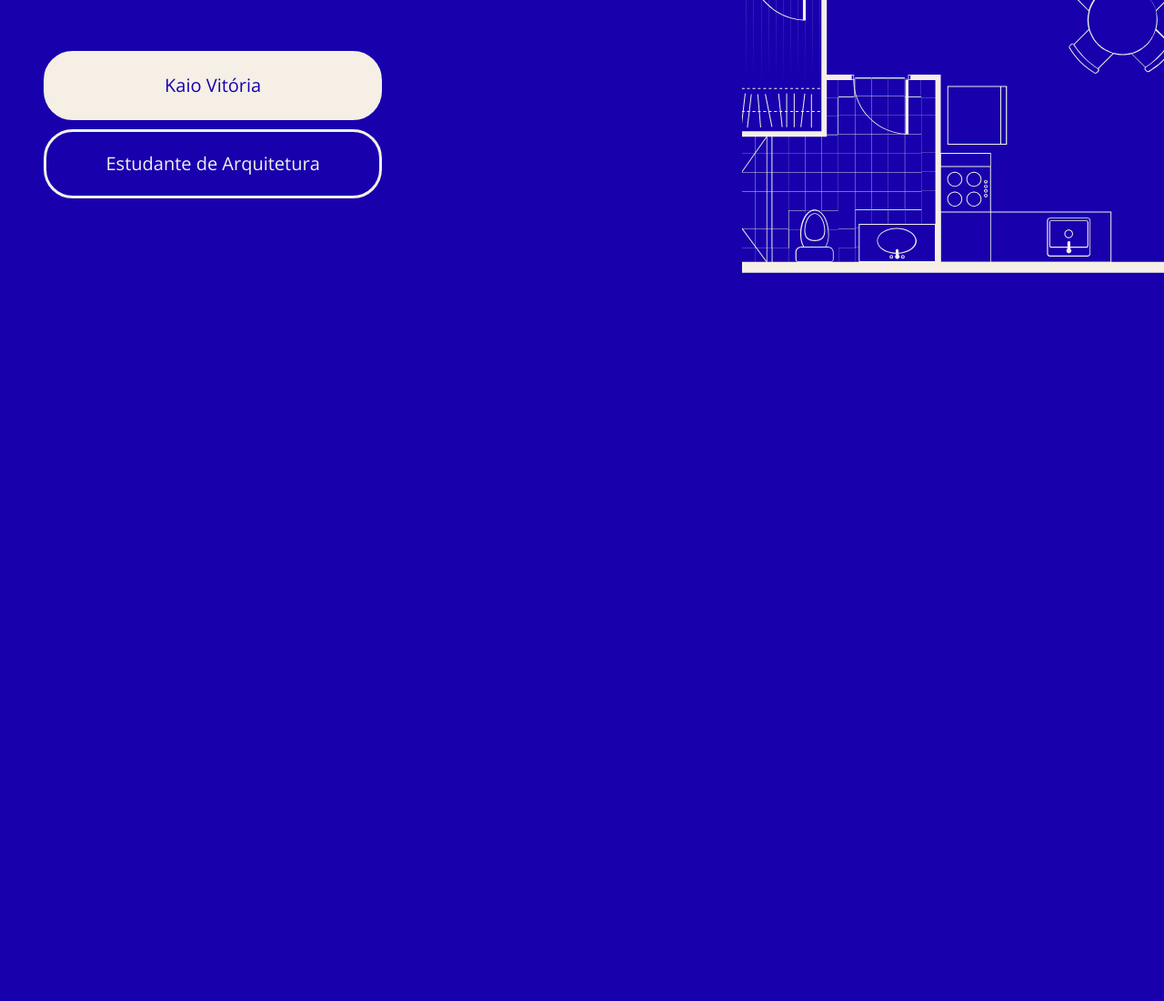
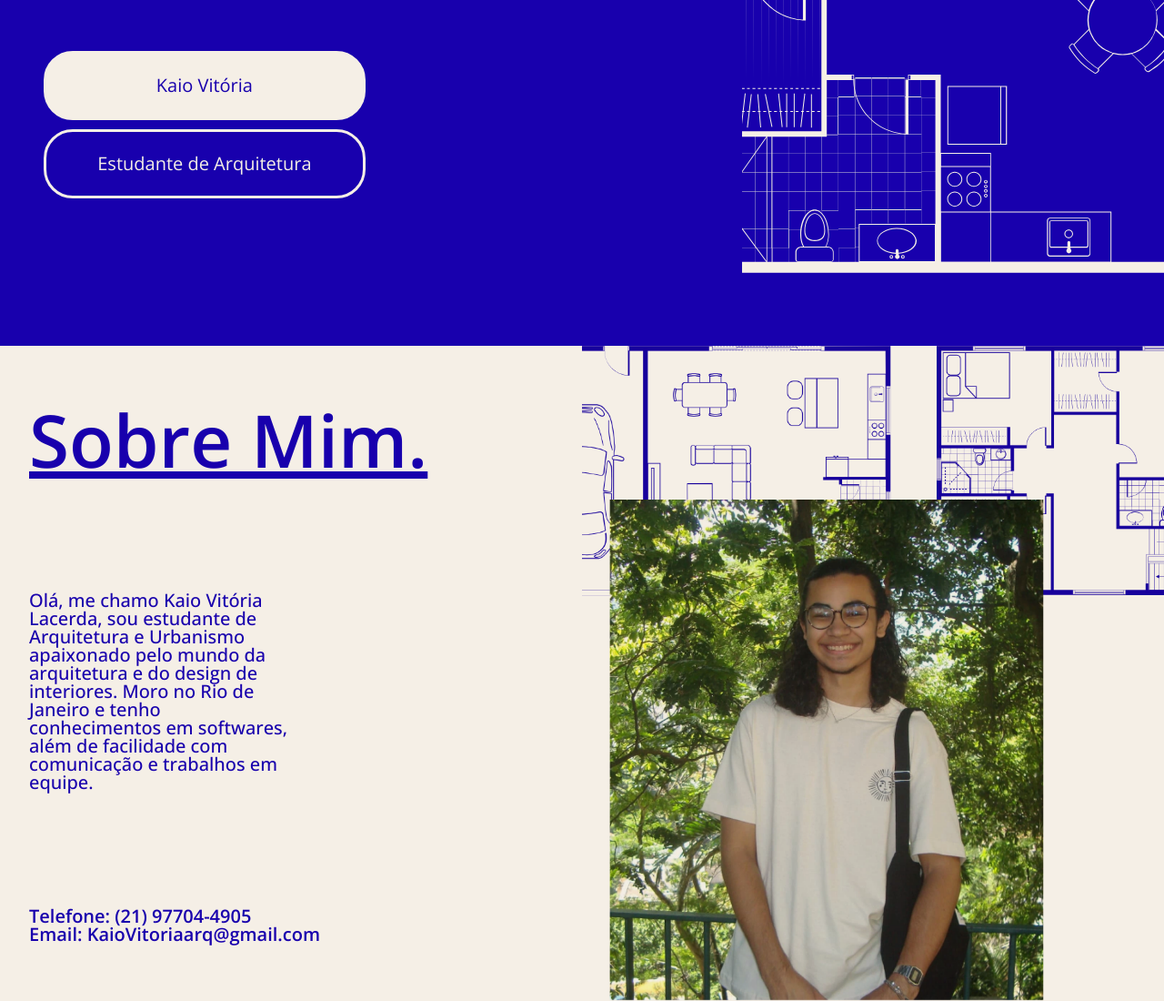
Before and after one commit to selton-uy/kaio, a plain HTML site: page index.html in a window 1280 px wide. Shown: the part 500-1600 px from the top of the page at 91% size. Before the commit the page ends 800 px from the top, so only its background shows below. Drawn offline with nearby package versions, Linux system fonts and the light colour scheme.

Commit message:
Página de contato

```diff
--- a/css/style.css
+++ b/css/style.css
@@ -1,34 +1,36 @@
-:root{
-    --azul:#1800AD;
-    --branco:#F5EFE6;
-    --fonte-titulo:"Montserrat", sans-serif;
-    --fonte-texto:"Open Sans", sans-serif;
-
+:root {
+  --azul: #1800ad;
+  --branco: #f5efe6;
+  --fonte-titulo: "Montserrat", sans-serif;
+  --fonte-texto: "Open Sans", sans-serif;
 }
 
-
-.none{
+.none {
   display: none;
 }
-body{
+/*Pagina Inicial*/
+body {
+  display: flex;
+  flex-direction: column;
   background-color: var(--azul);
-    color:var(--branco);
-    overflow: hidden;
+  color: var(--branco);
+  overflow-x: hidden;
   font-family: var(--fonte-texto);
+  gap: 5em;
 }
-.container-inicial{
+.container-inicial {
   display: flex;
   align-items: center;
-    justify-content:  space-between;
+  justify-content: space-between;
   width: 100vw;
   height: 100vh;
   overflow: hidden;
   padding: 0 3em;
 }
-.container-inicial img{
+.container-inicial img {
   width: 40vw;
 }
-.container-inicial h1{
+.container-inicial h1 {
   text-align: left;
   font-size: 8em;
   padding: 0.5em 0;
@@ -36,21 +38,21 @@ body{
   font-family: var(--fonte-titulo);
   font-weight: 600;
 }
-.container-inicial h1::after{
+.container-inicial h1::after {
   content: ".";
 }
-.container-inicial-div{
+.container-inicial-div {
   display: flex;
   height: 90%;
   flex-direction: column;
   justify-content: space-between;
 }
-.list{
+.list {
   padding: 2em 0;
   gap: 10px;
 }
-.list-item{
-    border: 3px solid #F5EFE6;
+.list-item {
+  border: 3px solid #f5efe6;
   border-radius: 32px;
   padding: 1.25em;
   text-align: center;
@@ -58,12 +60,53 @@ body{
   font-size: 1.25em;
   width: 50%;
 }
-.nome{
-    background-color: #F5EFE6;
-    color: #1800AD;
+.nome {
+  background-color: #f5efe6;
+  color: #1800ad;
 }
-.planta{
+.planta {
   height: 100%;
   object-fit: cover;
   overflow: hidden;
 }
+
+/*Pagina Sobre*/
+
+.about {
+  display: flex;
+  height: 90vh;
+  background-color: var(--branco);
+  color: var(--azul);
+  gap: 30px;
+  padding-left: 2em;
+
+
+}
+.about p{
+  width: 50%;
+  font-family: var(--fonte-texto);
+}
+.about img{
+  mix-blend-mode: multiply;
+  object-fit: cover;
+  width: 50vw;
+}
+.about h2{
+  font-size: 4em;
+  font-weight: 600;
+  text-decoration: underline;
+}
+.about-text{
+  display: flex;
+  flex-direction: column;
+  justify-content: space-around;
+  font-size: 1.25em;
+}
+.about-item{
+  font-weight: 600;
+  text-decoration: none;
+  color: var(--azul)
+}
+.about-text>p{
+  font-weight: 500;
+}
--- a/index.html
+++ b/index.html
@@ -16,16 +16,18 @@
   <body>
     <div class="container-inicial">
       <div class="container-inicial-div">
-        <h1>portifólio</h1>
+        <h1>portfólio</h1>
         <div class="list">
           <p class="list-item nome">Kaio Vitória</p>
           <p class="list-item">Estudante de Arquitetura</p>
         </div>
       </div>
       <img class="planta" src="assets/planta.svg" alt="" />
+    </div>
+    <section class="about">
+      <div class="about-text">
+        <h2>Sobre Mim.</h2>
 
-      <div class="section none">
-        <h2>Sobre Mim</h2>
         <p>
           Olá, me chamo Kaio Vitória Lacerda, sou estudante de Arquitetura e
           Urbanismo apaixonado pelo mundo da arquitetura e do design de
@@ -33,10 +35,18 @@
           além de facilidade com comunicação e trabalhos em equipe.
         </p>
         <ul>
-          <li>Telefone: (21) 97704-4905</li>
-          <li>Email: KaioVitoriaarq@gmail.com</li>
+          <li><a class="about-item" href="https://wa.me//5521977044905?text=Vim%20pelo%20seu%20Portfólio">
+            Telefone: (21) 97704-4905
+          </a></li>
+          <li>
+            <a class="about-item" href="mailto:KaioVitoriaarq@gmail.com">
+              Email: KaioVitoriaarq@gmail.com
+            </a>
+          </li>
         </ul>
       </div>
+      <img src="assets/kaio-planta.png" />
+    </section>
 
     <div class="section none">
       <h2>Formação</h2>
@@ -92,8 +102,8 @@
         <p>
           Atividade onde um projeto completo foi elaborado para um colega de
           sala, usando como base uma unidade do Conjunto Residencial Prefeito
-            Afonso de Morais (Pedregulho). O projeto foi guiado por entrevistas
-            e um moodboard. O estilo industrial e contemporâneo foi bastante
+          Afonso de Morais (Pedregulho). O projeto foi guiado por entrevistas e
+          um moodboard. O estilo industrial e contemporâneo foi bastante
           explorado, usando materiais como metálon preto e focando em linhas
           retas e simetria, mas com tons leves como cinza, verde e madeira. As
           exigências do cliente, como uma bancada de estudos e uma cozinha
@@ -103,9 +113,9 @@
       <div class="project">
         <h3>Banheiro Verde</h3>
         <p>
-            O objetivo deste projeto era criar um ambiente simples, moderno e
-            com "personalidade". A escolha dos materiais e acabamentos buscou um
-            ar clean e minimalista, sem perder a sofisticação de um projeto
+          O objetivo deste projeto era criar um ambiente simples, moderno e com
+          "personalidade". A escolha dos materiais e acabamentos buscou um ar
+          clean e minimalista, sem perder a sofisticação de um projeto
           contemporâneo.
         </p>
       </div>
@@ -121,6 +131,5 @@
       <p>Email: Kaiovitoria.Arq@gmail.com</p>
       <p>Telefone: (21) 98804-4905</p>
     </div>
-    </div>
   </body>
 </html>
```
Also changed, not shown: assets/kaio-planta.png (added). Lines whose indentation alone changed are shown as unchanged.
